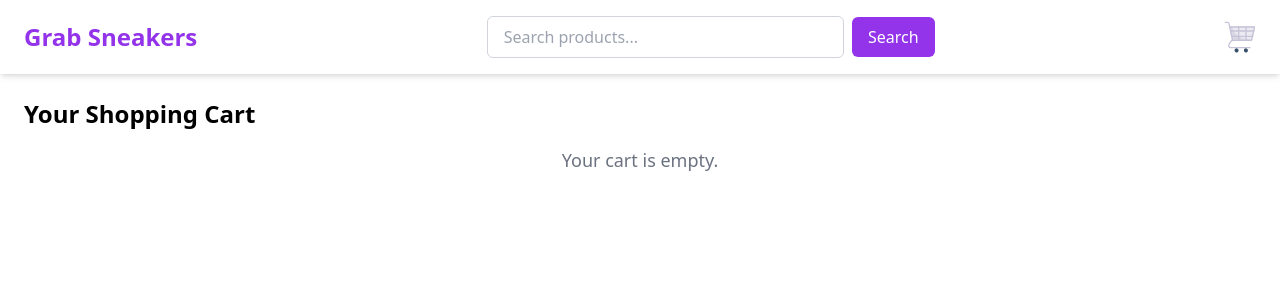
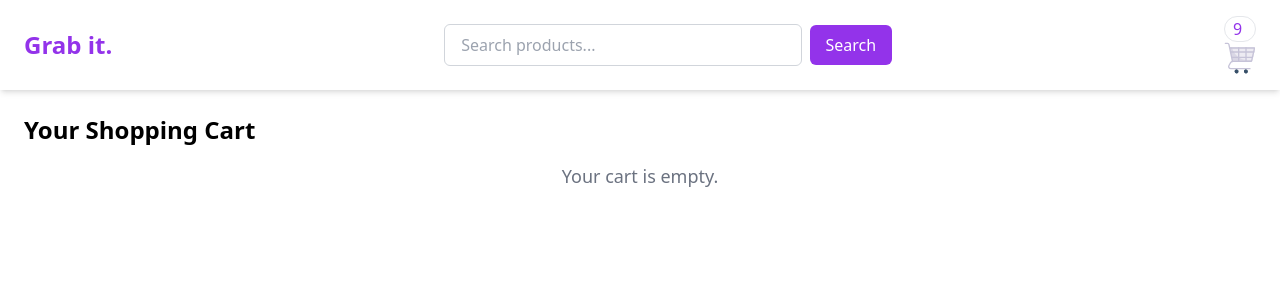
Before and after one commit to tanishnarang/projectbriskk, a React (Create React App) app: page /cart in a window 1280 px wide. Shown: the top 300 px of the page. Built offline with nearby package versions, Linux system fonts and the light colour scheme.

Commit message:
searching products in function

```diff
--- a/src/components/Navbar.js
+++ b/src/components/Navbar.js
@@ -1,10 +1,11 @@
 import { Link } from "react-router-dom";
 import { useState } from "react";
 
-export default function Navbar({ onSearch }) {
+export default function Navbar({ onSearch, cartItemCount = 9 }) {
   const [searchItem, setSearchItem] = useState("");
 
-  const handleSearch = () => {
+  const handleSearch = (e) => {
+    e.preventDefault();
     if (searchItem.trim().length) {
       onSearch(searchItem.trim());
     }
@@ -14,7 +15,7 @@ export default function Navbar({ onSearch }) {
     <div className="container max-w-full flex items-center justify-between py-4 px-6 bg-white shadow-md">
       <div>
         <Link to="/" className="text-2xl font-bold text-purple-600">
-          Grab Sneakers
+          Grab it.
         </Link>
       </div>
       <div className="w-full max-w-md">
@@ -35,8 +36,13 @@ export default function Navbar({ onSearch }) {
           </button>
         </form>
       </div>
-      <div>
+      <div className="flex flex-row">
         <Link to="/cart">
+          {cartItemCount > 0 && (
+            <div className="cartCounter px-2 text-purple-600 border rounded-full">
+              {cartItemCount <= 9 ? cartItemCount : "9+"}
+            </div>
+          )}
           <img className="w-8 h-8" src="/cart.svg" alt="cart" />
         </Link>
       </div>
```
